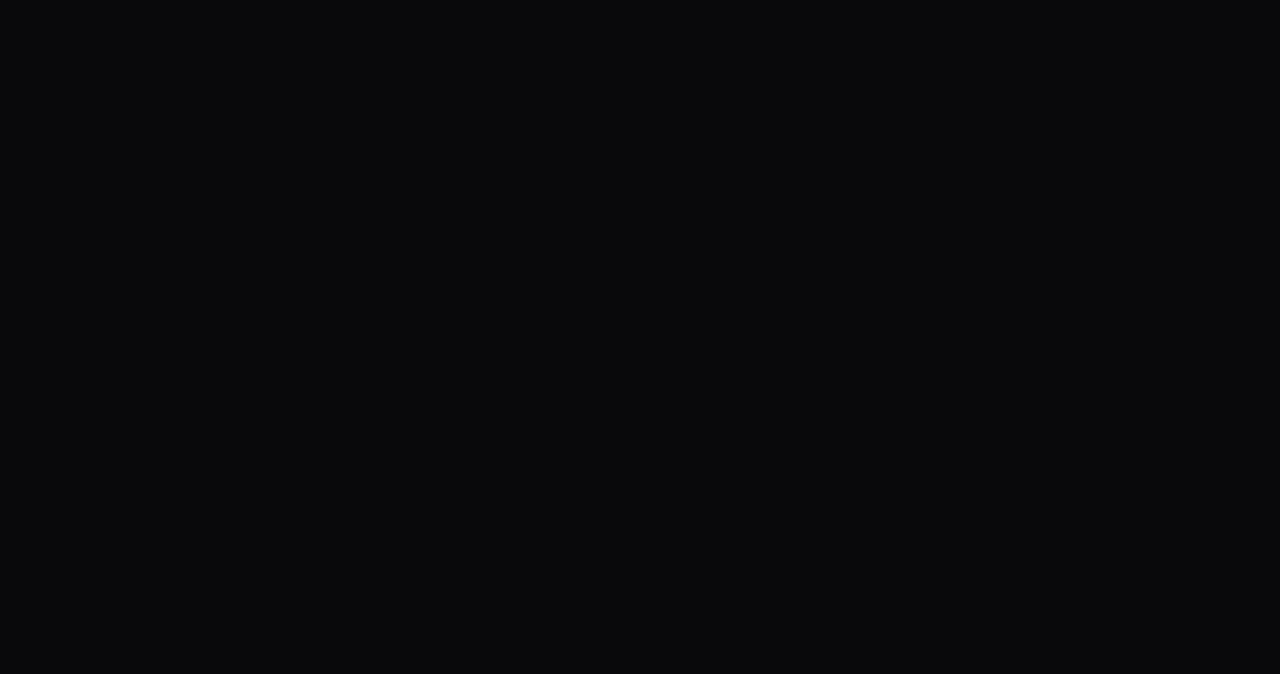
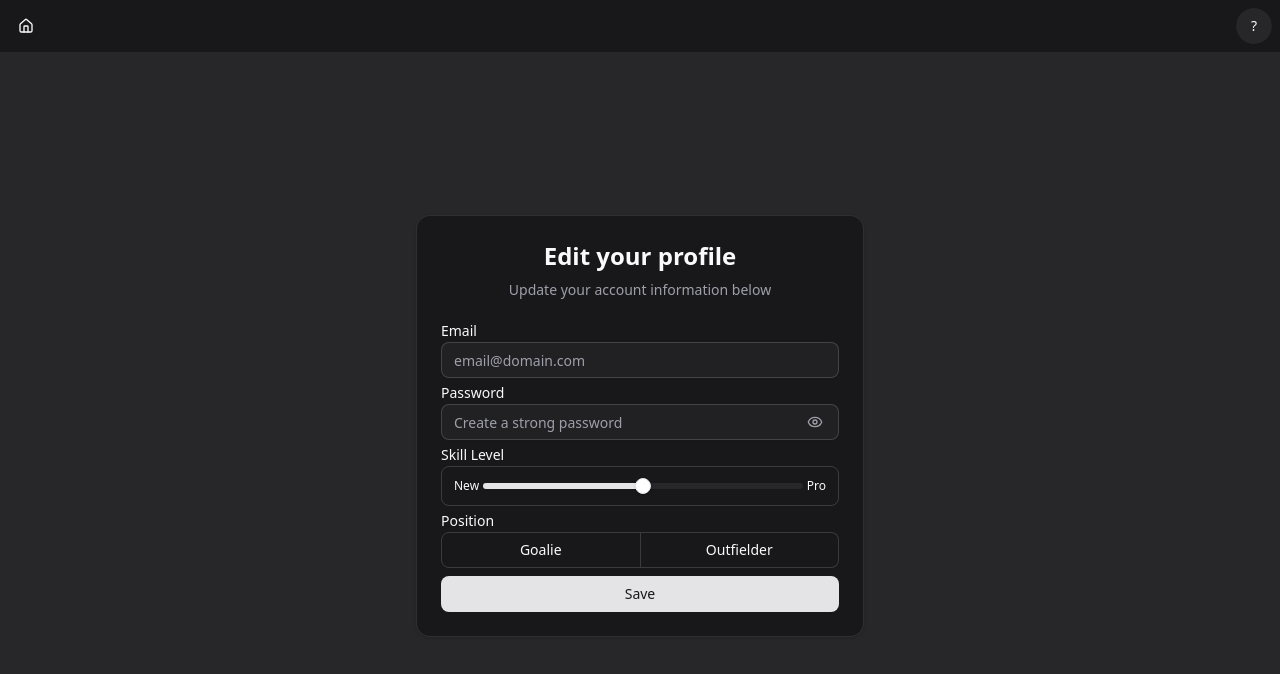
Before and after one commit to leojiangxd/RSVPitch, a React (Vite) app in the folder client/: page /edit in a window 1280 px wide. Before the commit this address had no page. Shown: the top 674 px of the page. Built offline with nearby package versions, Linux system fonts and the light colour scheme.

Commit message:
edit profile page

```diff
--- a/client/src/components/Navbar.jsx
+++ b/client/src/components/Navbar.jsx
@@ -52,7 +52,7 @@ export default function Navbar() {
             <DropdownMenuItem>
               <Link to="/edit">Edit Profile</Link>
             </DropdownMenuItem>
-            <DropdownMenuItem onClick={handleLogout} className="text-red-400 focus:text-red-400">
+            <DropdownMenuItem onClick={handleLogout} variant="destructive">
               Log Out
             </DropdownMenuItem>
           </DropdownMenuContent>
--- a/client/src/main.jsx
+++ b/client/src/main.jsx
@@ -2,7 +2,7 @@ import { StrictMode } from "react";
 import { createRoot } from "react-dom/client";
 import "./index.css";
 import { Routes, Route, BrowserRouter } from "react-router-dom";
-import { Home, Search, Game, Login, Register } from "./routes";
+import { Home, Search, Game, Login, Register, Edit } from "./routes";
 
 createRoot(document.getElementById("root")).render(
   <StrictMode>
@@ -13,6 +13,7 @@ createRoot(document.getElementById("root")).render(
         <Route path="/game/:id" element={<Game />} />
         <Route path="/login" element={<Login />} />
         <Route path="/register" element={<Register />} />
+        <Route path="/edit" element={<Edit />} />
       </Routes>
     </BrowserRouter>
   </StrictMode>
--- /dev/null
+++ b/client/src/routes/Edit.jsx
@@ -0,0 +1,84 @@
+import React, { useState } from "react";
+import Navbar from "../components/Navbar";
+import { Card, CardContent, CardHeader, CardTitle, CardDescription } from "@/components/ui/card";
+import { Input } from "@/components/ui/input";
+import { Label } from "@/components/ui/label";
+import { Button } from "@/components/ui/button";
+import { Eye, EyeOff } from "lucide-react";
+import { Link } from "react-router-dom";
+import { ToggleGroup, ToggleGroupItem } from "@/components/ui/toggle-group";
+import { Slider } from "@/components/ui/slider";
+
+export default function Edit() {
+  const [showPassword, setShowPassword] = useState(false);
+
+  return (
+    <div className="min-h-screen bg-muted flex flex-col">
+      <Navbar />
+      <div className="flex flex-1 items-center justify-center">
+        <Card className="w-full max-w-md m-2">
+          <CardHeader>
+            <CardTitle className="text-center text-2xl">Edit your profile</CardTitle>
+            <CardDescription className="text-center">
+              Update your account information below
+            </CardDescription>
+          </CardHeader>
+
+          <CardContent>
+            <form className="flex flex-col gap-2" onSubmit={(e) => e.preventDefault()}>
+              <div className="flex flex-col gap-1">
+                <Label htmlFor="email">Email</Label>
+                <Input id="email" type="email" placeholder="email@domain.com" />
+              </div>
+
+              <div className="flex flex-col gap-1">
+                <Label htmlFor="password">Password</Label>
+                <div className="relative">
+                  <Input
+                    id="password"
+                    type={showPassword ? "text" : "password"}
+                    placeholder="Create a strong password"
+                    className="pr-10"
+                  />
+                  <button
+                    type="button"
+                    onClick={() => setShowPassword((visible) => !visible)}
+                    className="absolute right-3 top-1/2 -translate-y-1/2 p-1 text-muted-foreground hover:text-primary"
+                    aria-label={showPassword ? "Hide password" : "Show password"}
+                  >
+                    {showPassword ? <EyeOff className="h-4 w-4" /> : <Eye className="h-4 w-4" />}
+                  </button>
+                </div>
+              </div>
+
+              <div className="flex flex-col gap-1">
+                <Label htmlFor="skill-level">Skill Level</Label>
+                <div className="text-xs flex gap-1 items-center border border-input rounded-md px-3">
+                  <span className="select-none">New</span>
+                  <Slider id="skill-level" defaultValue={[2]} max={4} step={1} className="py-4" />
+                  <span className="select-none">Pro</span>
+                </div>
+              </div>
+
+              <div className="flex flex-col gap-1">
+                <Label>Position</Label>
+                <ToggleGroup variant="outline" type="multiple" className="w-full ">
+                  <ToggleGroupItem value="goalie" aria-label="Toggle Goalie">
+                    Goalie
+                  </ToggleGroupItem>
+                  <ToggleGroupItem value="Outfielder" aria-label="Toggle Outfielder">
+                    Outfielder
+                  </ToggleGroupItem>
+                </ToggleGroup>
+              </div>
+
+              <Button type="submit" className="w-full">
+                Save
+              </Button>
+            </form>
+          </CardContent>
+        </Card>
+      </div>
+    </div>
+  );
+}
--- a/client/src/routes/index.js
+++ b/client/src/routes/index.js
@@ -3,3 +3,4 @@ export { default as Search } from "./Search.jsx";
 export { default as Game } from "./Game.jsx";
 export { default as Login } from "./login.jsx";
 export { default as Register } from "./register.jsx";
+export { default as Edit } from "./edit.jsx";
```
